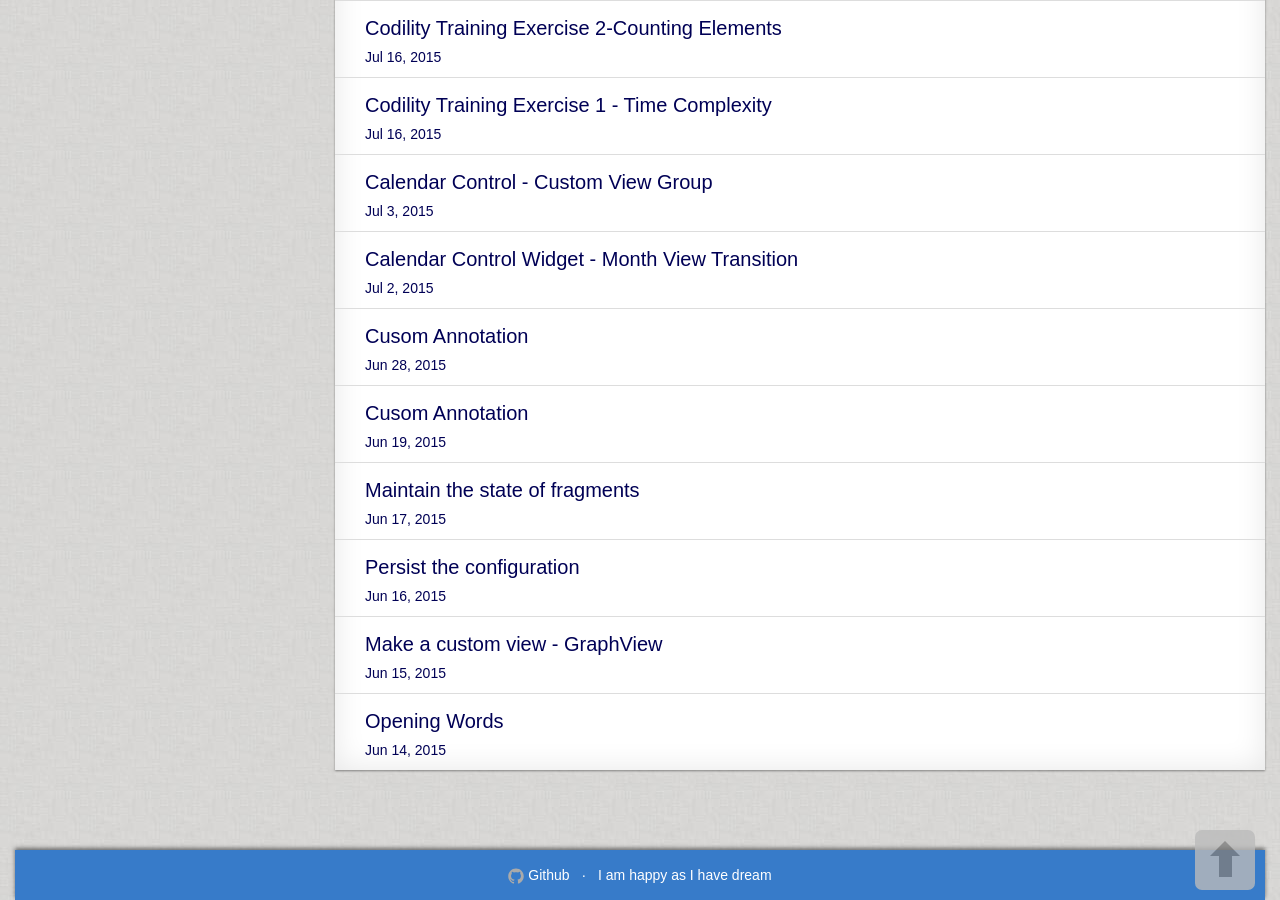
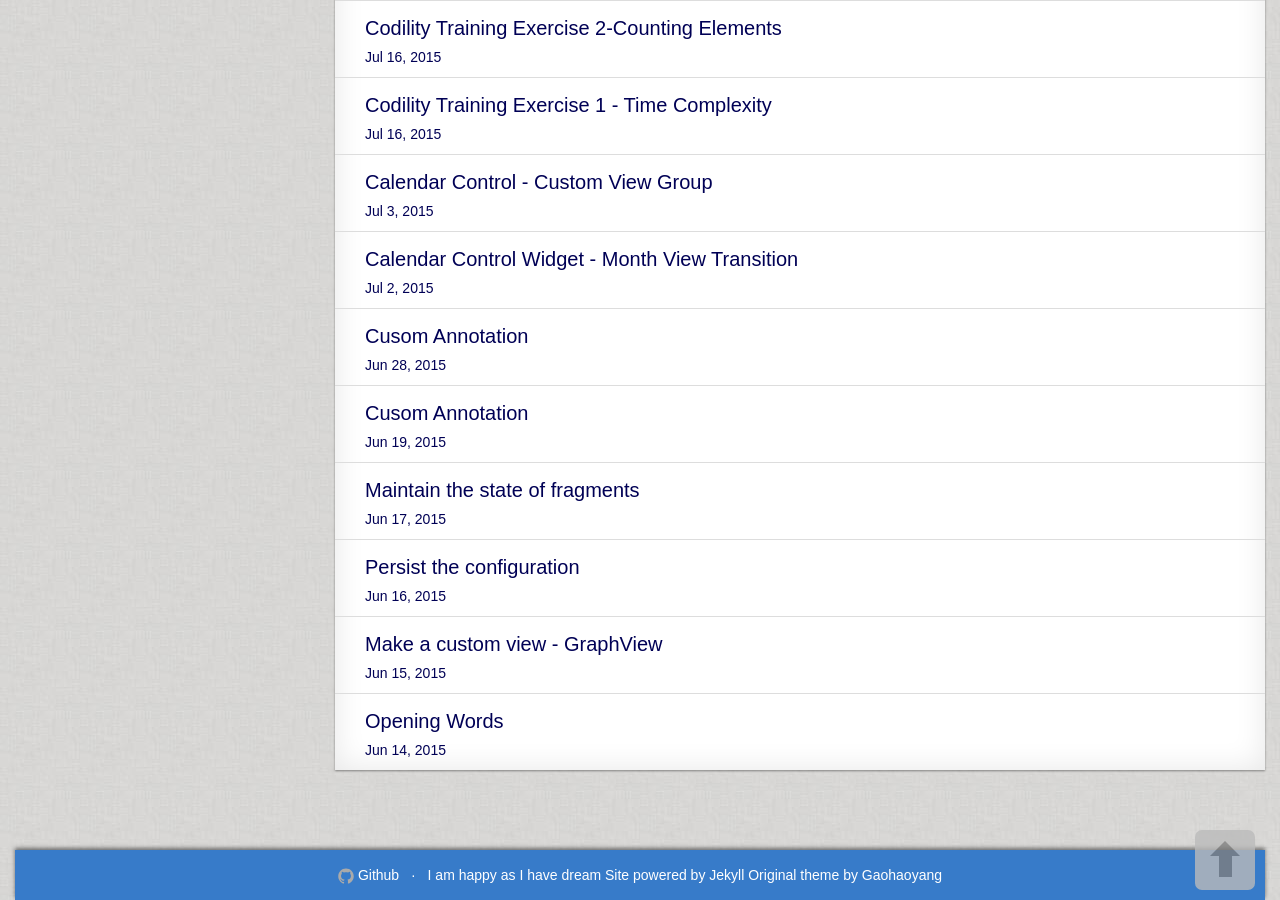
Before and after one commit to dancyxia/dancyxia.github.io, a Jekyll site: the page built from index.html, in a window 1280 px wide and 900 px high, scrolled down 1601 px. Built offline with Jekyll 4.4.1, drawn with Linux system fonts in a browser that asks for light colours.

Commit message:
Update footer.html
add power by and theme by

```diff
--- a/_includes/footer.html
+++ b/_includes/footer.html
@@ -15,6 +15,8 @@
           {% endif %}
           <span class="point"> · </span>
           <span>{{ site.description }}</span>
+          <span>Site powered by <a href="https://jekyllrb.com/">Jekyll</a></span>
+          <span>Original theme by <a href="https://github.com/Gaohaoyang/gaohaoyang.github.io">Gaohaoyang</a></span>
       </div>
     </div>
   </div>
```
